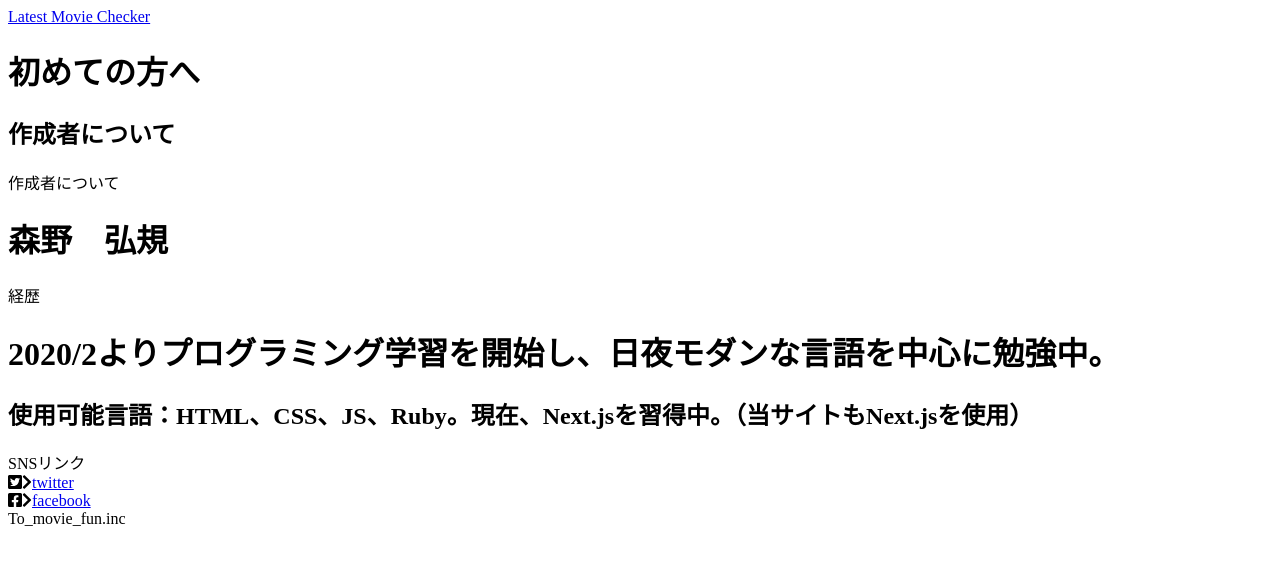
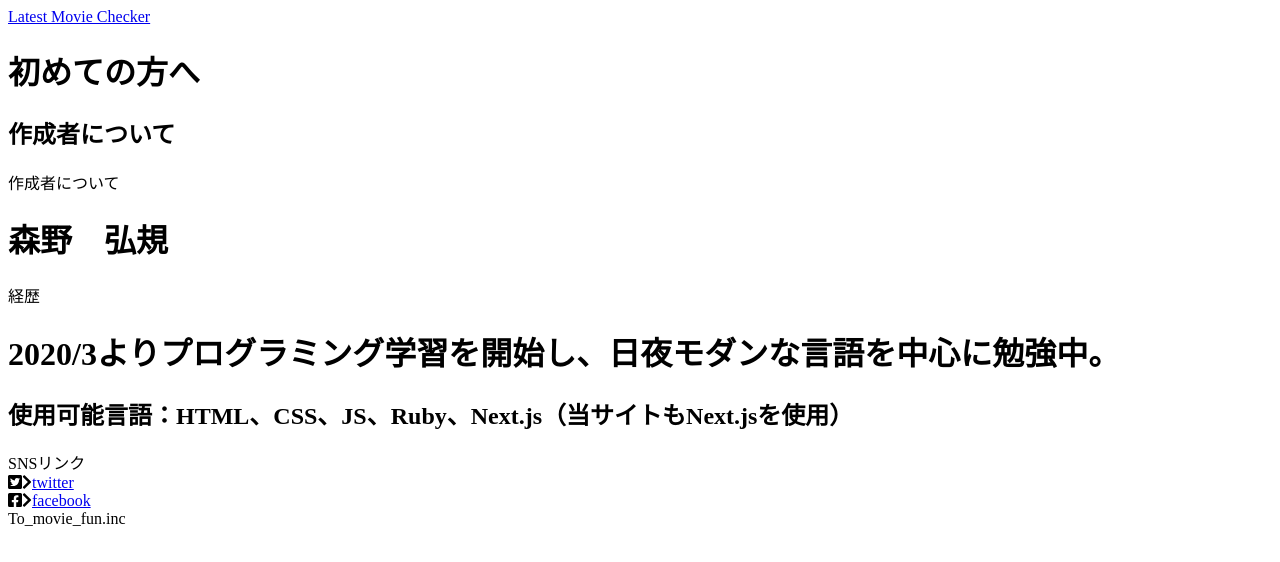
Before and after one commit to jungle379/Latest_movie_checker, a Next.js app: page /header/creater in a window 1280 px wide. Shown: the top 562 px of the page. Built offline with nearby package versions, Linux system fonts and the light colour scheme.

Commit message:
syuusei4

```diff
--- a/src/components/introduce.jsx
+++ b/src/components/introduce.jsx
@@ -5,8 +5,8 @@ export function Introduce() {
     <div className="pt-10 sm:bg-green-100">
       <Link href="">
         <div className="m-3 ml-20 text-black text-2xl">経歴
-       <h1 className="text-base">2020/2よりプログラミング学習を開始し、日夜モダンな言語を中心に勉強中。</h1>
-          <h2 className="text-base">使用可能言語：HTML、CSS、JS、Ruby。現在、Next.jsを習得中。（当サイトもNext.jsを使用）</h2>
+       <h1 className="text-base">2020/3よりプログラミング学習を開始し、日夜モダンな言語を中心に勉強中。</h1>
+          <h2 className="text-base">使用可能言語：HTML、CSS、JS、Ruby、Next.js（当サイトもNext.jsを使用）</h2>
         </div>
       </Link>
     </div>
--- a/src/pages/index.jsx
+++ b/src/pages/index.jsx
@@ -1,7 +1,6 @@
 import Link from 'next/link'
 import { Footer } from '../components/footer'
 import { Header } from '../components/header'
-
 
 export default function Home() {
   return (
```
